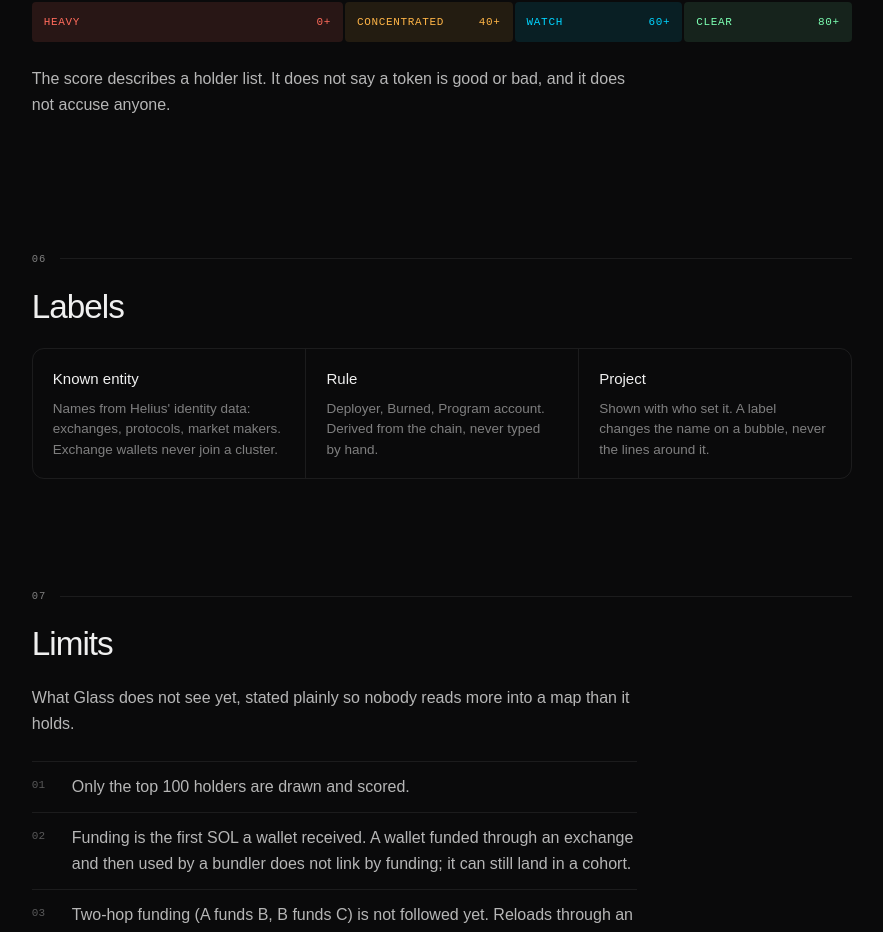
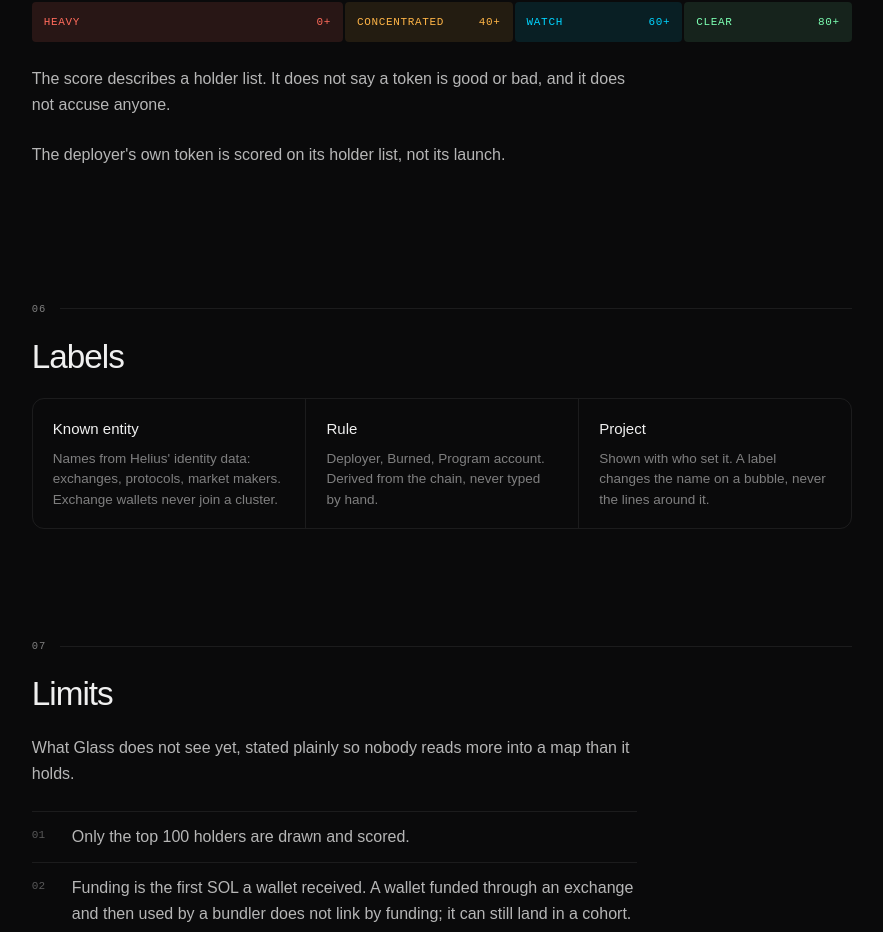
Before and after one commit to glassmaps/glass, a Next.js app: page /method in a window 1280 px wide. Shown: the part 6571-7503 px from the top of the page, without its empty margins (305-1188 px from the left). Built offline with nearby package versions, Linux system fonts and the light colour scheme; no server answers; a web font is replaced by a local one.

Commit message:
Add files via upload

```diff
--- a/src/app/method/page.tsx
+++ b/src/app/method/page.tsx
@@ -237,6 +237,7 @@ export default function Method() {
                 ))}
               </div>
               <p>The score describes a holder list. It does not say a token is good or bad, and it does not accuse anyone.</p>
+              <p>The deployer&apos;s own token is scored on its holder list, not its launch.</p>
             </section>
 
             <section id="labels" className="m-sec">
```
